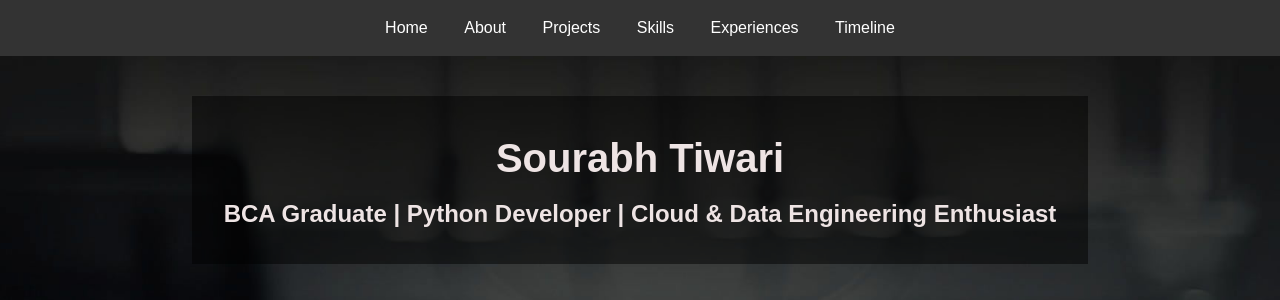
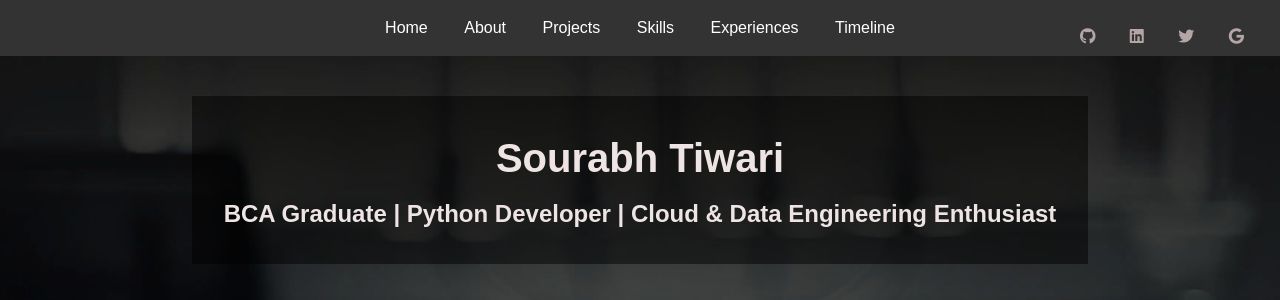
Before and after one commit to Sourabh7iwari/MyPortfolio, a Flask app: page / in a window 1280 px wide. Shown: the top 300 px of the page. Run offline with Flask 3, Linux system fonts and the light colour scheme.

Commit message:
added social links on base html

```diff
--- a/static/styles.css
+++ b/static/styles.css
@@ -35,6 +35,7 @@ header {
     color: #fff;
     padding: 1rem 0;
     text-align: center;
+    position: relative;
 }
 
 header a {
@@ -49,6 +50,28 @@ header ul {
 header li {
     display: inline;
     padding: 0 1rem;
+}
+
+/* Positioning the social links in the upper right corner */
+header .social-links {
+    position: absolute;
+    top: .3rem;
+    right: 1rem;
+}
+
+.social-links a {
+    display: inline-block;
+    margin-left: 10px;
+    text-decoration: none;
+    color: #fff;
+}
+
+.social-links a:hover {
+    color: #007BFF; /* Bootstrap primary color */
+}
+
+.social-links i {
+    margin-right: 5px;
 }
 
 /* Hero section */
@@ -143,9 +166,9 @@ header li {
     transform: translateY(0);
 }
 
-
 .social-links {
     margin-top: 20px;
+    text-align: center; /* Center align the social links in the about page */
 }
 
 .social-links a {
@@ -162,8 +185,6 @@ header li {
 .social-links i {
     margin-right: 5px;
 }
-
-
 
 /* Main content */
 main {
--- a/templates/base.html
+++ b/templates/base.html
@@ -19,6 +19,12 @@
                     <li><a href="{{ url_for('experiences') }}">Experiences</a></li>
                     <li><a href="{{ url_for('timeline') }}">Timeline</a></li>
                 </ul>
+                <div class="social-links">
+                    <a href="https://github.com/Sourabh7iwari" target="_blank"><i class="fab fa-github"></i></a>
+                    <a href="https://www.linkedin.com/in/sourabhtiwari/" target="_blank"><i class="fab fa-linkedin"></i></a>
+                    <a href="https://x.com/Sourabh7iwari" target="_blank"><i class="fab fa-twitter"></i></a>
+                    <a href="https://www.cloudskillsboost.google/public_profiles/064c9b0f-8c85-49be-8d60-ce21bd62d002" target="_blank"><i class="fab fa-google"></i></a>
+                </div>
             </nav>
         </div>
     </header>
```
